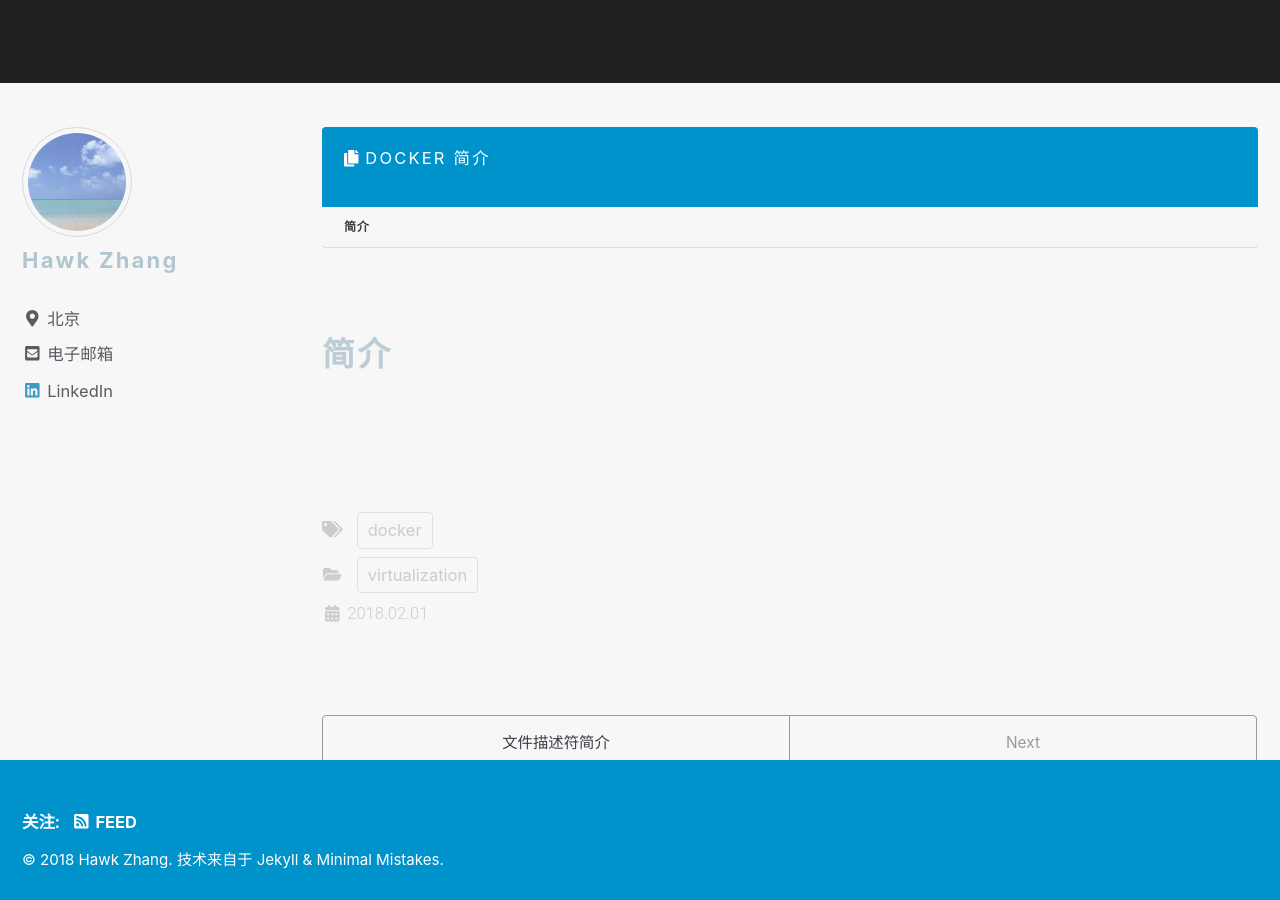
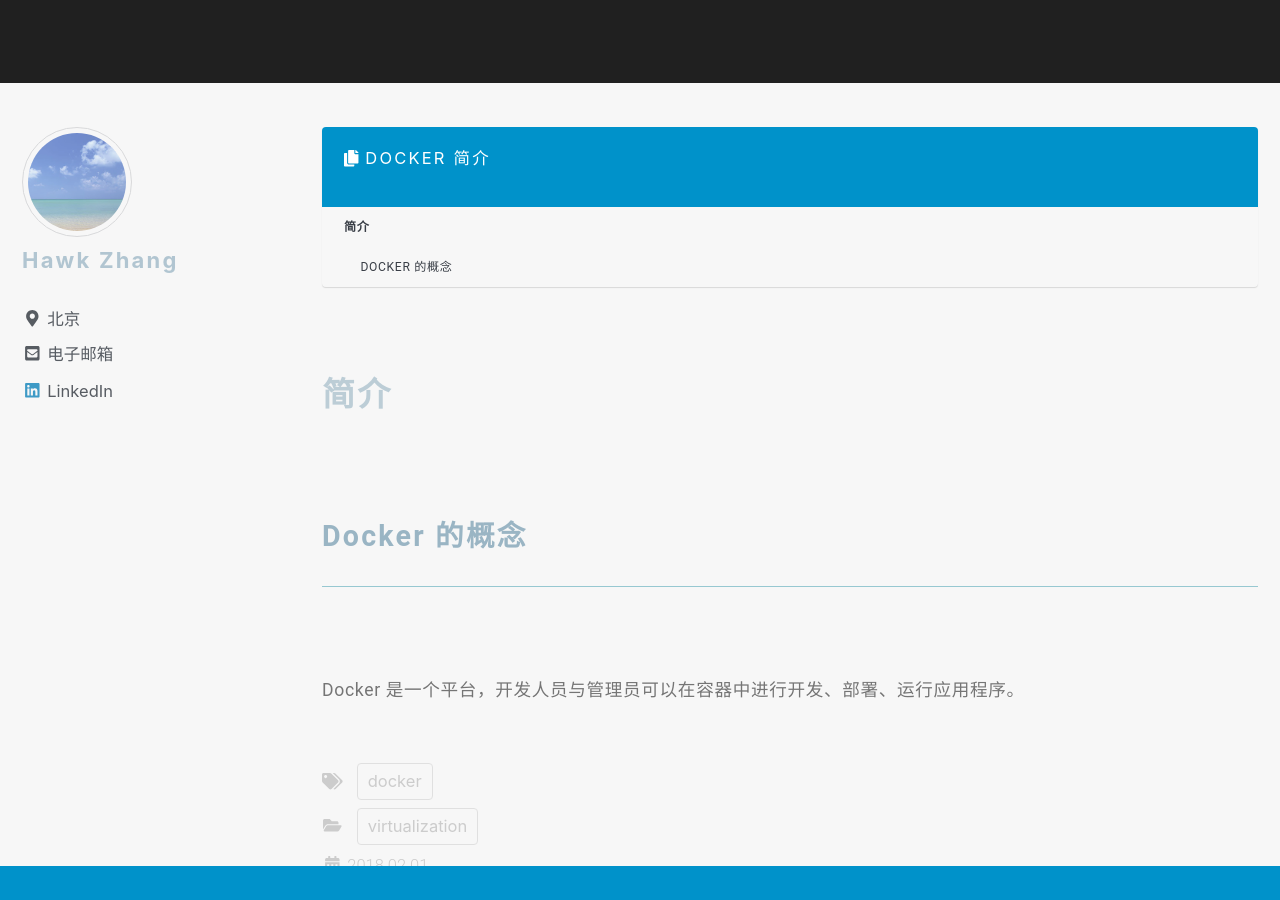
Before and after one commit to narru888/linotes_note, a Jekyll site: the page built from _posts/docker/2018-02-01-docker.basic.md, in a window 1280 px wide and 900 px high, scrolled down 270 px. Built offline with Jekyll 4.4.1, drawn with Linux system fonts in a browser that asks for light colours; nearby versions of some CDN libraries; a script that is not in the unit is left out.

Commit message:
update on 2018-09-28 10:20:01 CST

```diff
--- a/_posts/docker/2018-02-01-docker.basic.md
+++ b/_posts/docker/2018-02-01-docker.basic.md
@@ -16,3 +16,9 @@ header:
 
 
 ## 简介
+
+
+
+### Docker 的概念
+
+Docker 是一个平台，开发人员与管理员可以在容器中进行开发、部署、运行应用程序。
```
Also changed, not shown: _posts/server/nginx/2016-01-03-nginx.basic.md (+2 -0 lines).
